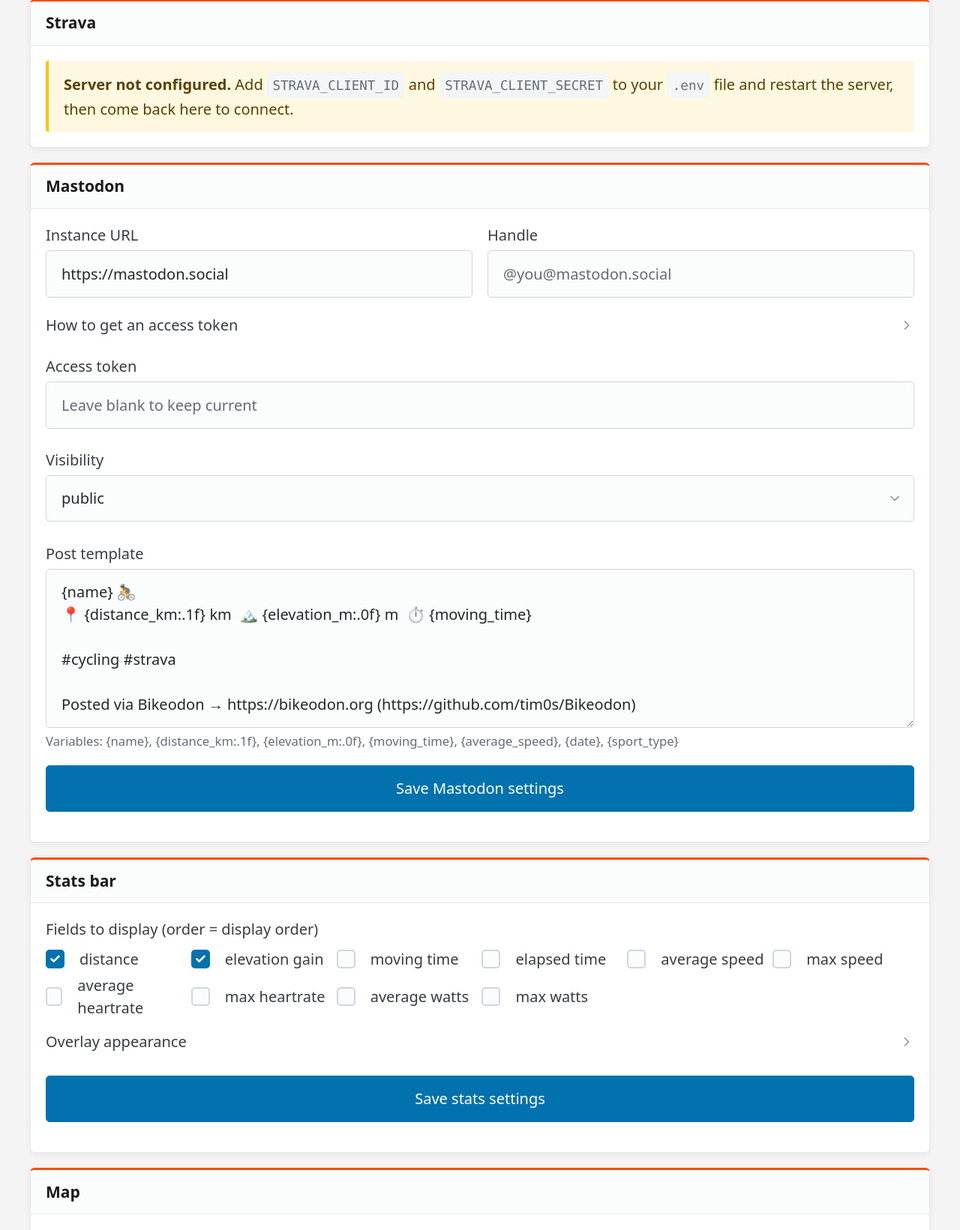
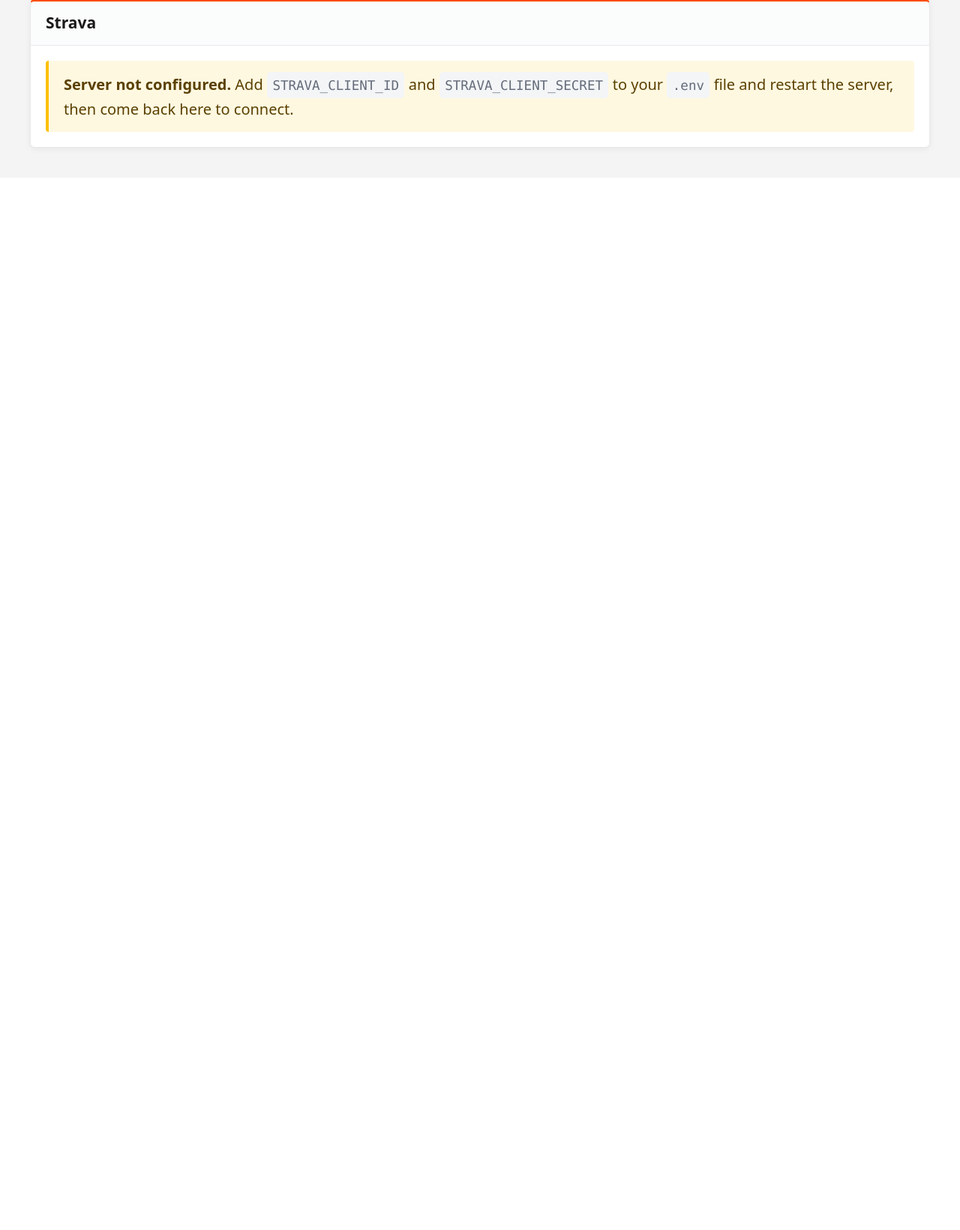
Before and after one commit to tim0s/Bikeodon, a Flask app: page /settings in a window 1280 px wide. Shown: the part 278-1919 px from the top of the page at 75% size. After the commit the page ends 482 px from the top, so only its background shows below. Run offline with Flask 3, Linux system fonts and the light colour scheme; the visitor is signed in with stand-in values (Sample User, id 1); data comes from the database, SQL or seed files in the repository; some libraries are stand-ins or nearby versions.

Commit message:
Sticky header; settings as tabs not scroll-anchors
- style.css: position:sticky + top:0 + z-index:100 on header — nav and logo
  stay visible while scrolling any page
- settings.html: each section now rendered only when section==X (same pattern
  as /me tabs), so clicking a tab shows only that section rather than jumping
  to an anchor on a long page; removed now-redundant #anchor suffixes from
  tab-bar links and save redirects

Co-Authored-By: Claude Sonnet 4.6 <noreply@anthropic.com>

```diff
--- a/app.py
+++ b/app.py
@@ -893,7 +893,7 @@ def save_mastodon():
     if token:
         set_setting(DB_PATH, uid, "mastodon", "token", token)
     flash("Mastodon settings saved.", "success")
-    return redirect(url_for("settings", section="mastodon") + "#mastodon")
+    return redirect(url_for("settings", section="mastodon"))
 
 
 @app.route("/settings/map", methods=["POST"])
@@ -917,7 +917,7 @@ def save_map():
     for key in ("start_marker_enabled", "end_marker_enabled"):
         set_setting(DB_PATH, uid, "map", key, "true" if request.form.get(key) else "false")
     flash("Map settings saved.", "success")
-    return redirect(url_for("settings", section="map") + "#map")
+    return redirect(url_for("settings", section="map"))
 
 
 @app.route("/settings/charts", methods=["POST"])
@@ -935,7 +935,7 @@ def save_charts():
         val = request.form.get(key, "").strip()
         set_setting(DB_PATH, uid, "charts", key, val if val else "")
     flash("Chart settings saved.", "success")
-    return redirect(url_for("settings", section="charts") + "#charts")
+    return redirect(url_for("settings", section="charts"))
 
 
 @app.route("/settings/training", methods=["POST"])
@@ -946,7 +946,7 @@ def save_training():
         val = request.form.get(key, "").strip()
         set_setting(DB_PATH, uid, "training", key, val)
     flash("Training settings saved.", "success")
-    return redirect(url_for("settings", section="training") + "#training")
+    return redirect(url_for("settings", section="training"))
 
 
 @app.route("/settings/stats", methods=["POST"])
@@ -963,7 +963,7 @@ def save_stats():
     set_setting(DB_PATH, uid, "stats_overlay", "enabled",
                 "true" if request.form.get("overlay_enabled") else "false")
     flash("Stats settings saved.", "success")
-    return redirect(url_for("settings", section="stats") + "#stats")
+    return redirect(url_for("settings", section="stats"))
 
 
 @app.route("/settings/zones", methods=["GET", "POST"])
--- a/static/style.css
+++ b/static/style.css
@@ -24,6 +24,9 @@ body > header {
   background: #ffffff;
   border-bottom: 3px solid var(--orange);
   padding-block: 0;
+  position: sticky;
+  top: 0;
+  z-index: 100;
   --pico-nav-element-spacing-vertical: .15rem;
   --pico-nav-link-spacing-vertical: .1rem;
 }
--- a/templates/settings.html
+++ b/templates/settings.html
@@ -5,12 +5,13 @@
 
 <div role="tablist" class="tab-bar">
   {% for s, label in [("strava","Strava"),("mastodon","Mastodon"),("training","Training"),("charts","Charts"),("stats","Stats"),("map","Map")] %}
-  <a href="{{ url_for('settings', section=s) }}#{{ s }}" role="tab" {% if section == s %}aria-selected="true"{% endif %}>{{ label }}</a>
+  <a href="{{ url_for('settings', section=s) }}" role="tab" {% if section == s %}aria-selected="true"{% endif %}>{{ label }}</a>
   {% endfor %}
 </div>
 
 {# ── Strava ──────────────────────────────────────────────────────────────── #}
-<article id="strava">
+{% if section == 'strava' %}
+<article>
   <header><strong>Strava</strong></header>
   {% if strava_connected %}
     <p>✓ Connected. <a href="{{ url_for('strava_disconnect') }}" class="secondary">Disconnect</a></p>
@@ -24,9 +25,11 @@
     <a href="{{ url_for('strava_connect') }}" role="button">Connect Strava</a>
   {% endif %}
 </article>
+{% endif %}
 
 {# ── Mastodon ─────────────────────────────────────────────────────────────── #}
-<article id="mastodon">
+{% if section == 'mastodon' %}
+<article>
   <header><strong>Mastodon</strong></header>
   <form method="post" action="{{ url_for('save_mastodon') }}">
     <div class="grid">
@@ -64,9 +67,84 @@
     <button type="submit">Save Mastodon settings</button>
   </form>
 </article>
+{% endif %}
+
+{# ── Training ─────────────────────────────────────────────────────────────── #}
+{% if section == 'training' %}
+<article>
+  <header><strong>Training</strong></header>
+  <form method="post" action="{{ url_for('save_training') }}">
+    <div class="grid">
+      <label>Body weight (kg)
+        <input type="number" name="body_weight_kg"
+               value="{{ cfg.get('training', {}).get('body_weight_kg') or '' }}"
+               min="30" max="200" step="0.1" placeholder="e.g. 70.5">
+        <small>Used to compute W/kg on the Power tab of your dashboard.</small>
+      </label>
+      <label>Resting heart rate (bpm)
+        <input type="number" name="hr_rest"
+               value="{{ cfg.get('training', {}).get('hr_rest') or '' }}"
+               min="30" max="100" placeholder="e.g. 50">
+        <small>Used for TRIMP computation. Measure first thing in the morning.</small>
+      </label>
+    </div>
+    <button type="submit">Save training settings</button>
+  </form>
+</article>
+{% endif %}
+
+{# ── Charts ───────────────────────────────────────────────────────────────── #}
+{% if section == 'charts' %}
+<article>
+  <header><strong>Charts</strong></header>
+  <form method="post" action="{{ url_for('save_charts') }}">
+    <div class="grid">
+      <fieldset>
+        <legend>Heart rate</legend>
+        <label><input type="checkbox" name="hr_enabled" {% if cfg.charts.heart_rate.enabled %}checked{% endif %}> Enabled</label>
+        <label>Max HR (bpm) — leave blank to infer from data
+          <input type="number" name="max_hr" value="{{ cfg.charts.heart_rate.max_hr or '' }}" min="100" max="250" placeholder="auto">
+          {% if not cfg.charts.heart_rate.max_hr and inferred_max_hr %}
+          <small>Auto-detected from your data: <strong>{{ inferred_max_hr|int }} bpm</strong> (99th percentile)</small>
+          {% elif not cfg.charts.heart_rate.max_hr %}
+          <small>Will be inferred from your activity data on first sync.</small>
+          {% endif %}
+        </label>
+      </fieldset>
+      <fieldset>
+        <legend>Power</legend>
+        <label><input type="checkbox" name="power_enabled" {% if cfg.charts.power.enabled %}checked{% endif %}> Enabled</label>
+        <label>FTP (watts) — leave blank to infer from data
+          <input type="number" name="ftp" value="{{ cfg.charts.power.ftp or '' }}" min="50" max="600" placeholder="auto">
+          {% if not cfg.charts.power.ftp and inferred_ftp %}
+          <small>Auto-detected from your data: <strong>{{ inferred_ftp|int }} W</strong> (best 20-min × 0.95)</small>
+          {% elif not cfg.charts.power.ftp %}
+          <small>Will be inferred from your activity data on first sync.</small>
+          {% endif %}
+        </label>
+      </fieldset>
+    </div>
+    <details>
+      <summary>Chart colors</summary>
+      <div class="grid">
+        <label>Background <input type="color" name="style_background_color" value="{{ cfg.charts.style.background_color }}"></label>
+        <label>Text <input type="color" name="style_text_color" value="{{ cfg.charts.style.text_color }}"></label>
+        <label>Grid <input type="color" name="style_grid_color" value="{{ cfg.charts.style.grid_color }}"></label>
+        <label>HR line <input type="color" name="style_line_color" value="{{ cfg.charts.style.line_color }}"></label>
+        <label>Power line <input type="color" name="style_power_line_color" value="{{ cfg.charts.style.power_line_color }}"></label>
+      </div>
+    </details>
+    <button type="submit">Save chart settings</button>
+  </form>
+  <footer>
+    <a href="{{ url_for('zones') }}">Edit HR &amp; power zones →</a>
+  </footer>
+</article>
+{% endif %}
 
 {# ── Stats bar ────────────────────────────────────────────────────────────── #}
-<article id="stats">
+{% if section == 'stats' %}
+<article>
   <header><strong>Stats bar</strong></header>
   <form method="post" action="{{ url_for('save_stats') }}">
     <fieldset>
@@ -113,9 +191,11 @@
     <button type="submit">Save stats settings</button>
   </form>
 </article>
+{% endif %}
 
 {# ── Map ──────────────────────────────────────────────────────────────────── #}
-<article id="map">
+{% if section == 'map' %}
+<article>
   <header><strong>Map</strong></header>
   <form method="post" action="{{ url_for('save_map') }}">
     <div class="grid">
@@ -188,74 +268,6 @@
     <button type="submit">Save map settings</button>
   </form>
 </article>
-
-{# ── Training ─────────────────────────────────────────────────────────────── #}
-<article id="training">
-  <header><strong>Training</strong></header>
-  <form method="post" action="{{ url_for('save_training') }}">
-    <div class="grid">
-      <label>Body weight (kg)
-        <input type="number" name="body_weight_kg"
-               value="{{ cfg.get('training', {}).get('body_weight_kg') or '' }}"
-               min="30" max="200" step="0.1" placeholder="e.g. 70.5">
-        <small>Used to compute W/kg on the Power tab of your dashboard.</small>
-      </label>
-      <label>Resting heart rate (bpm)
-        <input type="number" name="hr_rest"
-               value="{{ cfg.get('training', {}).get('hr_rest') or '' }}"
-               min="30" max="100" placeholder="e.g. 50">
-        <small>Used for TRIMP computation. Measure first thing in the morning.</small>
-      </label>
-    </div>
-    <button type="submit">Save training settings</button>
-  </form>
-</article>
-
-{# ── Charts ───────────────────────────────────────────────────────────────── #}
-<article id="charts">
-  <header><strong>Charts</strong></header>
-  <form method="post" action="{{ url_for('save_charts') }}">
-    <div class="grid">
-      <fieldset>
-        <legend>Heart rate</legend>
-        <label><input type="checkbox" name="hr_enabled" {% if cfg.charts.heart_rate.enabled %}checked{% endif %}> Enabled</label>
-        <label>Max HR (bpm) — leave blank to infer from data
-          <input type="number" name="max_hr" value="{{ cfg.charts.heart_rate.max_hr or '' }}" min="100" max="250" placeholder="auto">
-          {% if not cfg.charts.heart_rate.max_hr and inferred_max_hr %}
-          <small>Auto-detected from your data: <strong>{{ inferred_max_hr|int }} bpm</strong> (99th percentile)</small>
-          {% elif not cfg.charts.heart_rate.max_hr %}
-          <small>Will be inferred from your activity data on first sync.</small>
-          {% endif %}
-        </label>
-      </fieldset>
-      <fieldset>
-        <legend>Power</legend>
-        <label><input type="checkbox" name="power_enabled" {% if cfg.charts.power.enabled %}checked{% endif %}> Enabled</label>
-        <label>FTP (watts) — leave blank to infer from data
-          <input type="number" name="ftp" value="{{ cfg.charts.power.ftp or '' }}" min="50" max="600" placeholder="auto">
-          {% if not cfg.charts.power.ftp and inferred_ftp %}
-          <small>Auto-detected from your data: <strong>{{ inferred_ftp|int }} W</strong> (best 20-min × 0.95)</small>
-          {% elif not cfg.charts.power.ftp %}
-          <small>Will be inferred from your activity data on first sync.</small>
-          {% endif %}
-        </label>
-      </fieldset>
-    </div>
-    <details>
-      <summary>Chart colors</summary>
-      <div class="grid">
-        <label>Background <input type="color" name="style_background_color" value="{{ cfg.charts.style.background_color }}"></label>
-        <label>Text <input type="color" name="style_text_color" value="{{ cfg.charts.style.text_color }}"></label>
-        <label>Grid <input type="color" name="style_grid_color" value="{{ cfg.charts.style.grid_color }}"></label>
-        <label>HR line <input type="color" name="style_line_color" value="{{ cfg.charts.style.line_color }}"></label>
-        <label>Power line <input type="color" name="style_power_line_color" value="{{ cfg.charts.style.power_line_color }}"></label>
-      </div>
-    </details>
-    <button type="submit">Save chart settings</button>
-  </form>
-  <footer>
-    <a href="{{ url_for('zones') }}">Edit HR &amp; power zones →</a>
-  </footer>
-</article>
+{% endif %}
 
 {% endblock %}
```
